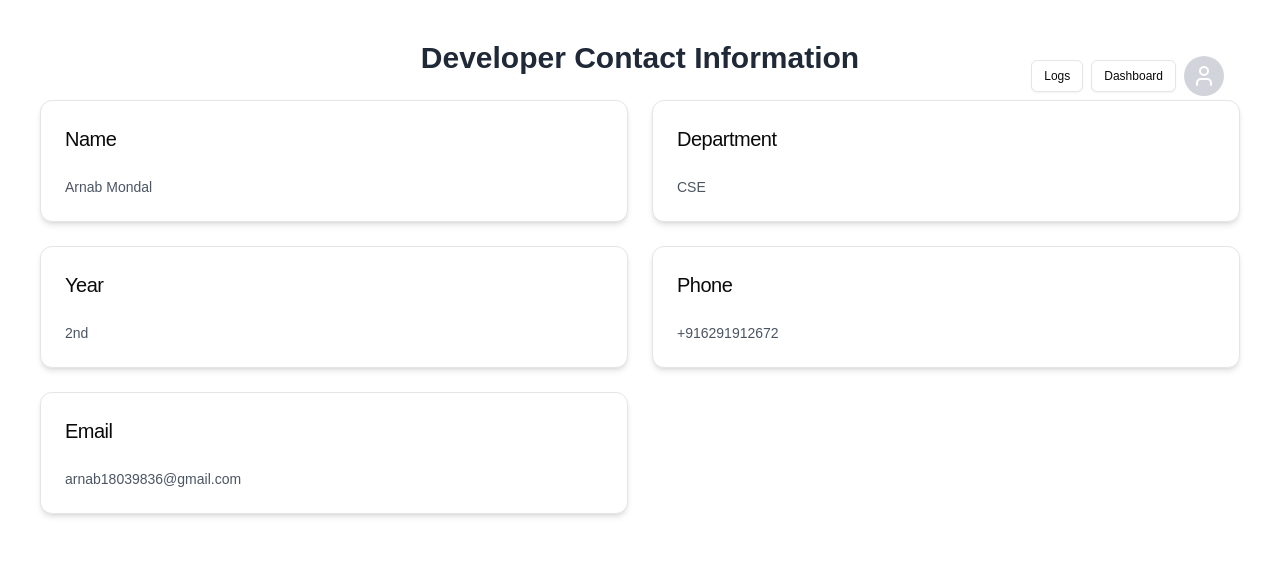
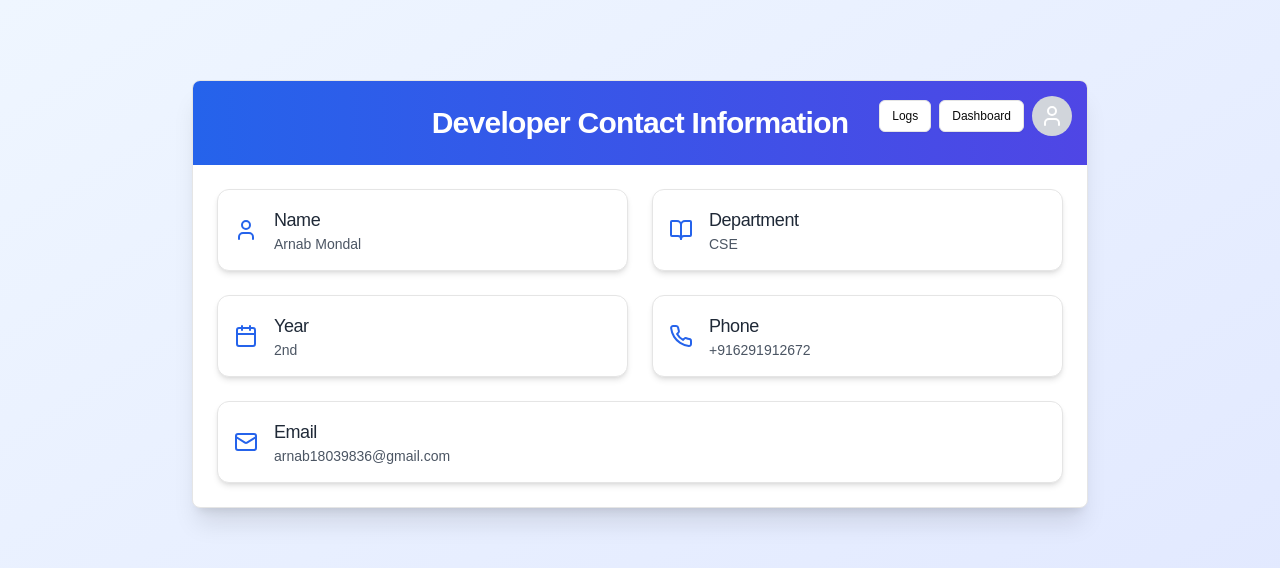
Before and after one commit to codewarnab/bihaan_2k24, a Next.js app: page /contact in a window 1280 px wide. Shown: the top 568 px of the page. Built offline with nearby package versions, Linux system fonts and the light colour scheme; no server answers; the database is empty.

Commit message:
ui improvement

```diff
--- a/app/contact/page.tsx
+++ b/app/contact/page.tsx
@@ -1,15 +1,12 @@
-
 import { Card, CardContent, CardHeader, CardTitle, CardDescription } from '@/components/ui/card';
 import UserMenu from '@/components/nav';
+import { Mail, Phone, User, BookOpen, Calendar } from 'lucide-react';
 
 const Contact = () => {
-
-
-
-
     return (
-        <div className="pt-10 bg-white rounded-lg px-10   ">
-            <div className='relative '>
+        <div className="min-h-screen bg-gradient-to-br from-blue-50 to-indigo-100 py-12 px-4 sm:px-6 lg:px-8">
+            <div className="max-w-4xl mx-auto">
+                <div className='relative mb-8'>
                     <UserMenu
                         firstLinkHref="/logs"
                         firstLinkLabel="Logs"
@@ -17,52 +14,44 @@ const Contact = () => {
                         secondLinkLabel="Dashboard"
                     />
                 </div>
-            <h2 className="text-3xl font-bold mb-6 text-center text-gray-800">Developer Contact Information</h2>
-            <div className="grid grid-cols-1 md:grid-cols-2 gap-6 mt-3">
-                <Card className='shadow-md'>
-                    <CardHeader>
-                        <CardTitle className="text-xl font-medium ">Name</CardTitle>
+                <Card className="bg-white shadow-xl rounded-lg overflow-hidden">
+                    <CardHeader className="bg-gradient-to-r from-blue-600 to-indigo-600 p-6 text-white">
+                        <CardTitle className="text-3xl font-bold text-center">Developer Contact Information</CardTitle>
                     </CardHeader>
-                    <CardContent>
-                        <CardDescription className="text-gray-600">Arnab Mondal</CardDescription>
-                    </CardContent>
-                </Card>
-                <Card className='shadow-md'>
-                    <CardHeader>
-                        <CardTitle className="text-xl font-medium">Department</CardTitle>
-                    </CardHeader>
-                    <CardContent>
-                        <CardDescription className="text-gray-600">CSE</CardDescription>
-                    </CardContent>
-                </Card>
-                <Card className='shadow-md'>
-                    <CardHeader>
-                        <CardTitle className="text-xl font-medium">Year</CardTitle>
-                    </CardHeader>
-                    <CardContent>
-                        <CardDescription className="text-gray-600">2nd</CardDescription>
-                    </CardContent>
-                </Card>
-                <Card className='shadow-md'>
-                    <CardHeader>
-                        <CardTitle className="text-xl font-medium">Phone</CardTitle>
-                    </CardHeader>
-                    <CardContent>
-                        <CardDescription className="text-gray-600">+916291912672</CardDescription>
-                    </CardContent>
-                </Card>
-                <Card className='shadow-md'>
-                    <CardHeader>
-                        <CardTitle className="text-xl font-medium">Email</CardTitle>
-                    </CardHeader>
-                    <CardContent>
-                        <CardDescription className="text-gray-600">arnab18039836@gmail.com</CardDescription>
+                    <CardContent className="p-6">
+                        <div className="grid grid-cols-1 md:grid-cols-2 gap-6">
+                            <ContactItem icon={<User className="w-6 h-6" />} title="Name" description="Arnab Mondal" />
+                            <ContactItem icon={<BookOpen className="w-6 h-6" />} title="Department" description="CSE" />
+                            <ContactItem icon={<Calendar className="w-6 h-6" />} title="Year" description="2nd" />
+                            <ContactItem icon={<Phone className="w-6 h-6" />} title="Phone" description="+916291912672" />
+                            <ContactItem icon={<Mail className="w-6 h-6" />} title="Email" description="arnab18039836@gmail.com" className="md:col-span-2" />
+                        </div>
                     </CardContent>
                 </Card>
             </div>
-
         </div>
     );
 };
 
+interface ContactItemProps {
+    icon: React.ReactNode;
+    title: string;
+    description: string;
+    className?: string;
+}
+
+const ContactItem = ({ icon, title, description, className = '' }: ContactItemProps) => (
+    <Card className={`shadow-md hover:shadow-lg transition-shadow duration-300 ${className}`}>
+        <CardContent className="flex items-center p-4">
+            <div className="mr-4 text-blue-600">
+                {icon}
+            </div>
+            <div>
+                <CardTitle className="text-lg font-medium text-gray-800">{title}</CardTitle>
+                <CardDescription className="text-gray-600">{description}</CardDescription>
+            </div>
+        </CardContent>
+    </Card>
+);
+
 export default Contact;
--- a/components/Dashboard.tsx
+++ b/components/Dashboard.tsx
@@ -16,13 +16,12 @@ import { toggleMerchandiseCollection } from "@/utils/functions/toggleMerchCollec
 export default function Dashboard() {
     const [searchTerm, setSearchTerm] = useState('');
     const [data, setData] = useState<StudentData[]>([]);
-    const [isLoading, setIsLoading] = useState(true);
+    const [isLoading, setIsLoading] = useState<boolean>(true);
     const [foodLoadingIds, setFoodLoadingIds] = useState<Set<number>>(new Set());
     const [merchLoadingIds, setMerchLoadingIds] = useState<Set<number>>(new Set());
 
     useEffect(() => {
         const fetchData = async () => {
-            setIsLoading(true);
             const peopleData = await getAllPeople();
             if (peopleData) {
                 setData(peopleData);
@@ -56,10 +55,10 @@ export default function Dashboard() {
     const Row = ({ index, style }: { index: number, style: React.CSSProperties }) => {
         const item = filteredData[index];
 
-        if (isLoading) {
+        if (isLoading || data.length == 0) {
             return (
                 <div style={{ ...style, width: '100%' }} className="flex items-center border-b hover:bg-gray-50 animate-pulse">
-                    <div className="w-[150px] p-4 bg-gray-200" />
+                    <div className="w-[150px] p-4 bg-gray-200 " />
                     <div className="w-[130px] p-4 bg-gray-200" />
                     <div className="w-[250px] p-4 bg-gray-200" />
                     <div className="w-[180px] p-4 bg-gray-200" />
@@ -153,7 +152,7 @@ export default function Dashboard() {
                                 height={height}
                                 width={width}
                                 itemCount={totalStudents}
-                                itemSize={50}
+                                itemSize={50} // Height of each row
                             >
                                 {Row}
                             </List>
--- a/components/nav.tsx
+++ b/components/nav.tsx
@@ -1,4 +1,3 @@
-// src/components/UserMenu.tsx
 
 'use client';
 
```
Also changed, not shown: app/logs/page.tsx (+26 -28 lines). Lines whose indentation alone changed are shown as unchanged.
